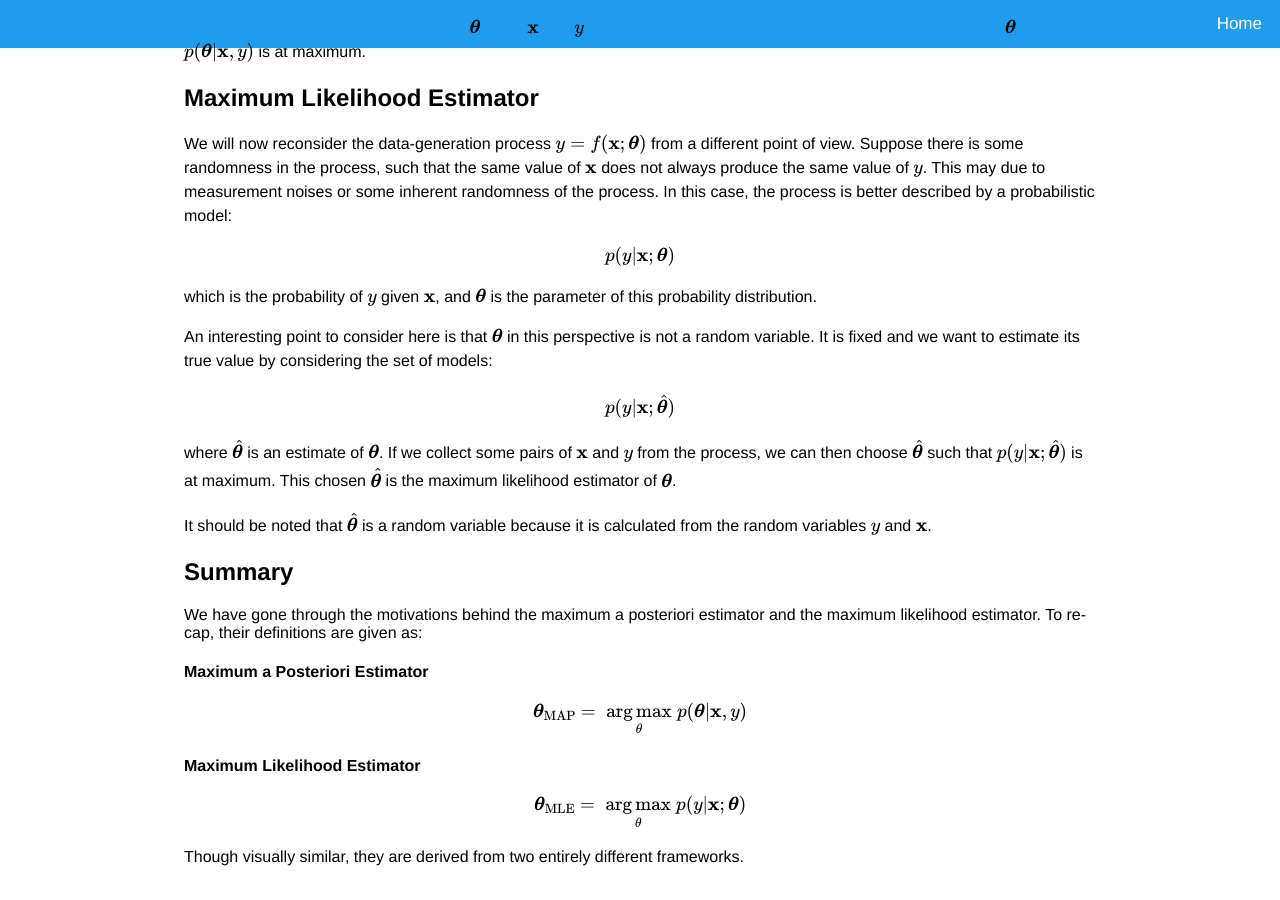
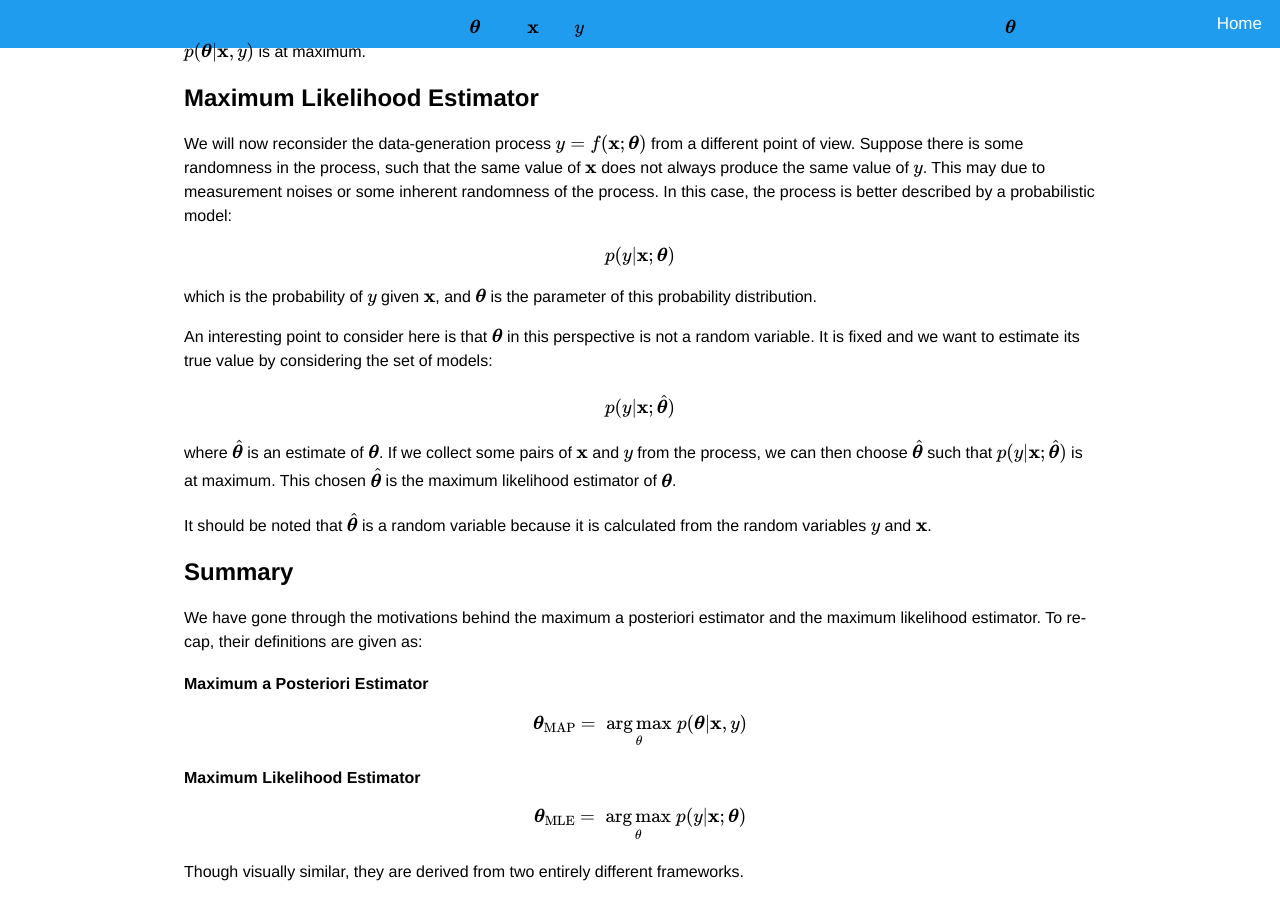
Before and after one commit to takmanman/takmanman.github.io, a Jekyll site: the page built from _posts/2020-02-16-map-vs-mle.md, in a window 1280 px wide and 900 px high, scrolled down 1402 px. Built offline with Jekyll 4.4.1, drawn with Linux system fonts in a browser that asks for light colours; nearby versions of some CDN libraries.

Commit message:
Very minor formatting change

```diff
--- a/_posts/2020-02-16-map-vs-mle.md
+++ b/_posts/2020-02-16-map-vs-mle.md
@@ -75,10 +75,10 @@ does not always produce the same value of \(y\). This may due to measurement noi
 <p>It should be noted that \(\hat{\boldsymbol{\theta}}\) is a random variable because it is calculated from the random variables \(y\) and \(\mathbf{x}\).</p>
 
 <h2>Summary</h2>
-We have gone through the motivations behind the maximum a posteriori estimator and the maximum likelihood estimator. To re-cap, their definitions are given as:
+<p>We have gone through the motivations behind the maximum a posteriori estimator and the maximum likelihood estimator. To re-cap, their definitions are given as:</p>
 
 <h4>Maximum a Posteriori Estimator</h4>
 <p>\[\boldsymbol{\theta}_{\operatorname{MAP}} =\; \underset{\theta}{\operatorname{arg} \operatorname{max}}\;p(\boldsymbol{\theta}|\mathbf{x},y)\]</p>
 <h4>Maximum Likelihood Estimator</h4>
 <p>\[\boldsymbol{\theta}_{\operatorname{MLE}} =\; \underset{\theta}{\operatorname{arg} \operatorname{max}}\;p(y|\mathbf{x};\boldsymbol{\theta})\]</p>
-Though visually similar, they are derived from two entirely different frameworks.
+<p>Though visually similar, they are derived from two entirely different frameworks.</p>
```
